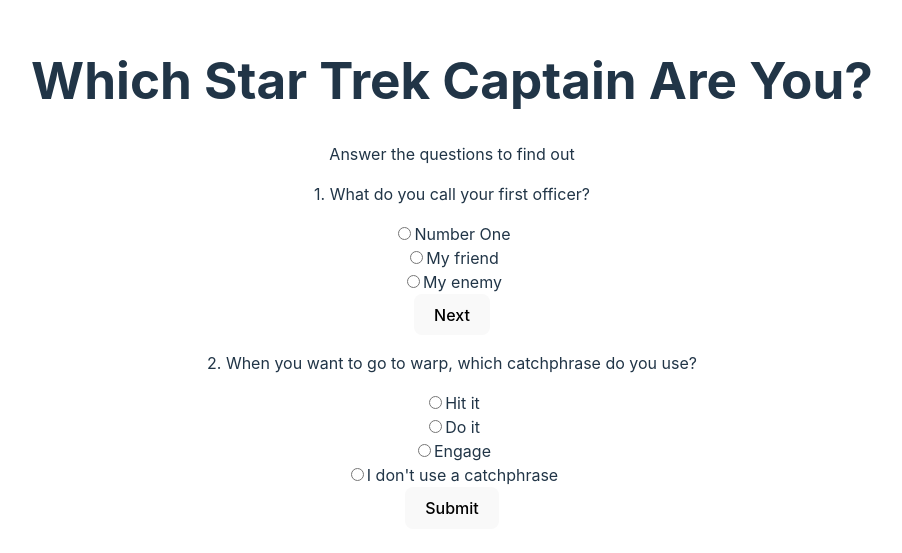
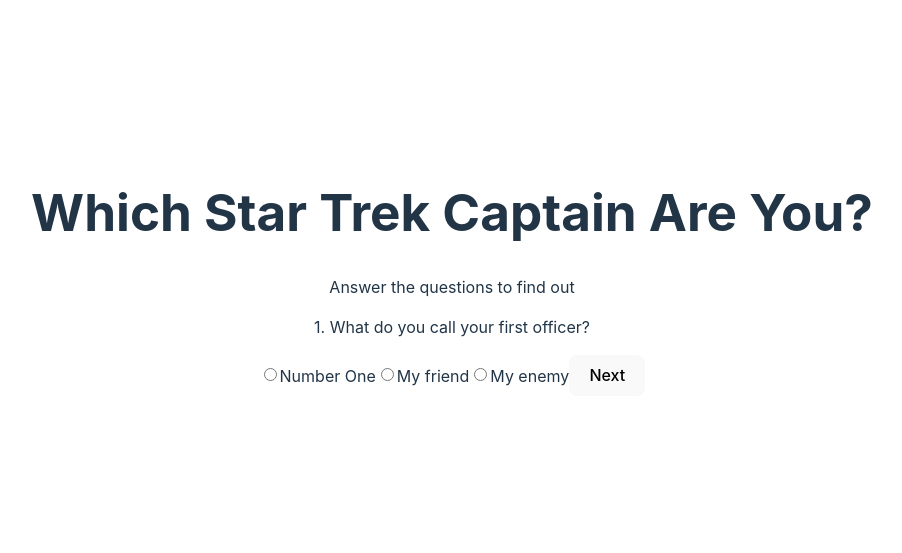
Before and after one commit to nicm42/star-trek-captain, a Vue app: page / in a window 1280 px wide. Shown: the part 127-680 px from the top of the page, without its empty margins (188-1090 px from the left). Built offline with nearby package versions, Linux system fonts and the light colour scheme.

Commit message:
Showing one question at a time

```diff
--- a/src/App.vue
+++ b/src/App.vue
@@ -4,7 +4,7 @@
 import questions from '../questions.json'
 
 // Captains chosen with their counts
-const captainCount = ref(0)
+const captainCount = ref({})
 
 captainCount.value = {
   TOS: 0,
@@ -15,6 +15,13 @@
   SNW: 0
 }
 
+// Keep track of which question we're on
+const questionCount = ref(0)
+
+function updateQuestionCount() {
+  questionCount.value += 1
+}
+
 function updateCaptainCount(captainArray) {
   // Loop through the captainCount object
   // if it's in the captainArray, then update the value
@@ -23,20 +30,23 @@
       captainCount.value[item] += 1
     }
   })
+  console.log(captainCount.value)
 }
 </script>
 
 <template>
   <h1>Which Star Trek Captain Are You?</h1>
   <p>Answer the questions to find out</p>
+  <div v-for="(question, index) in questions" :key="question">
     <Question
-    v-for="(question, index) in questions"
-    :key="question"
+      v-show="index === questionCount"
       :="question"
       :qnumber="index"
       :lastq="index === Object.keys(questions).length - 1"
+      @questioncountupdate="updateQuestionCount"
       @captaincountupdate="updateCaptainCount"
     />
+  </div>
 </template>
 
 <style scoped></style>
--- a/src/components/Answer.vue
+++ b/src/components/Answer.vue
@@ -6,24 +6,18 @@
 })
 
 const emit = defineEmits(['captainupdate'])
-
-function emitCaptain() {
-  emit('captainupdate', props.captain)
-}
 </script>
 
 <template>
-  <div>
   <input
     type="radio"
     name="answer"
     :value="props.value"
     :id="props.value"
     :captain="props.captain"
-      @input="emitCaptain"
+    @input="emit('captainupdate', props.captain)"
   />
   <label :for="props.value">{{ props.text }}</label>
-  </div>
 </template>
 
 <style scoped></style>
--- a/src/components/Question.vue
+++ b/src/components/Question.vue
@@ -9,9 +9,9 @@
   lastq: Boolean
 })
 
-const emit = defineEmits(['captaincountupdate'])
+const emits = defineEmits(['captaincountupdate', 'questioncountupdate'])
 
-const currentAnswer = ref(0)
+const currentAnswer = ref()
 
 // For the answers, we have the text we want to display
 // but we also need it to have no spaces or capitals
@@ -25,12 +25,17 @@
 }
 
 function saveData() {
+  // TODO only do something if an answer has been selected
   // Update the captain count
-  emit('captaincountupdate', currentAnswer.value)
-  // Show the next question TODO
+  emits('captaincountupdate', currentAnswer.value)
+  // Show the next question
+  emits('questioncountupdate')
 }
 
 function showCaptain() {
+  // Update the captain count
+  emits('captaincountupdate', currentAnswer.value)
+  // TODO hide question
   console.log('showing captain')
 }
 </script>
```
Lines whose indentation alone changed are shown as unchanged.
